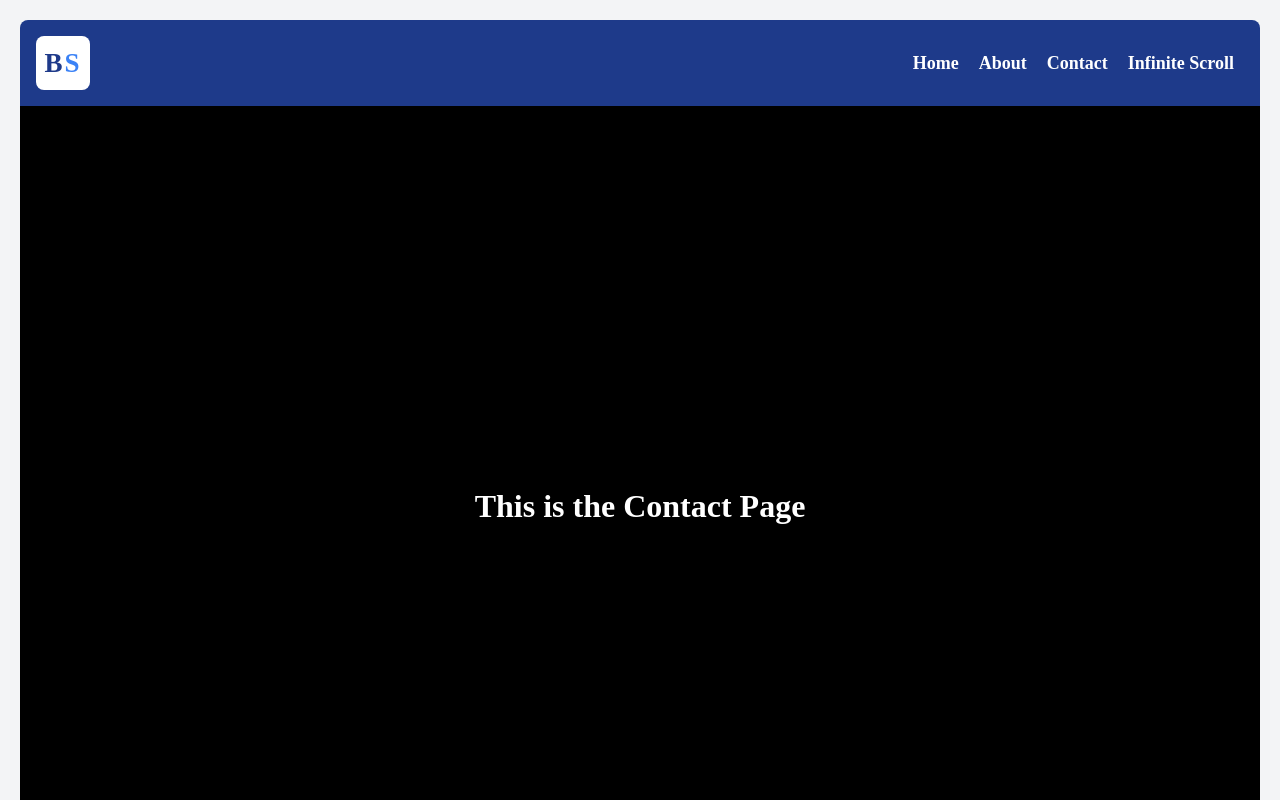
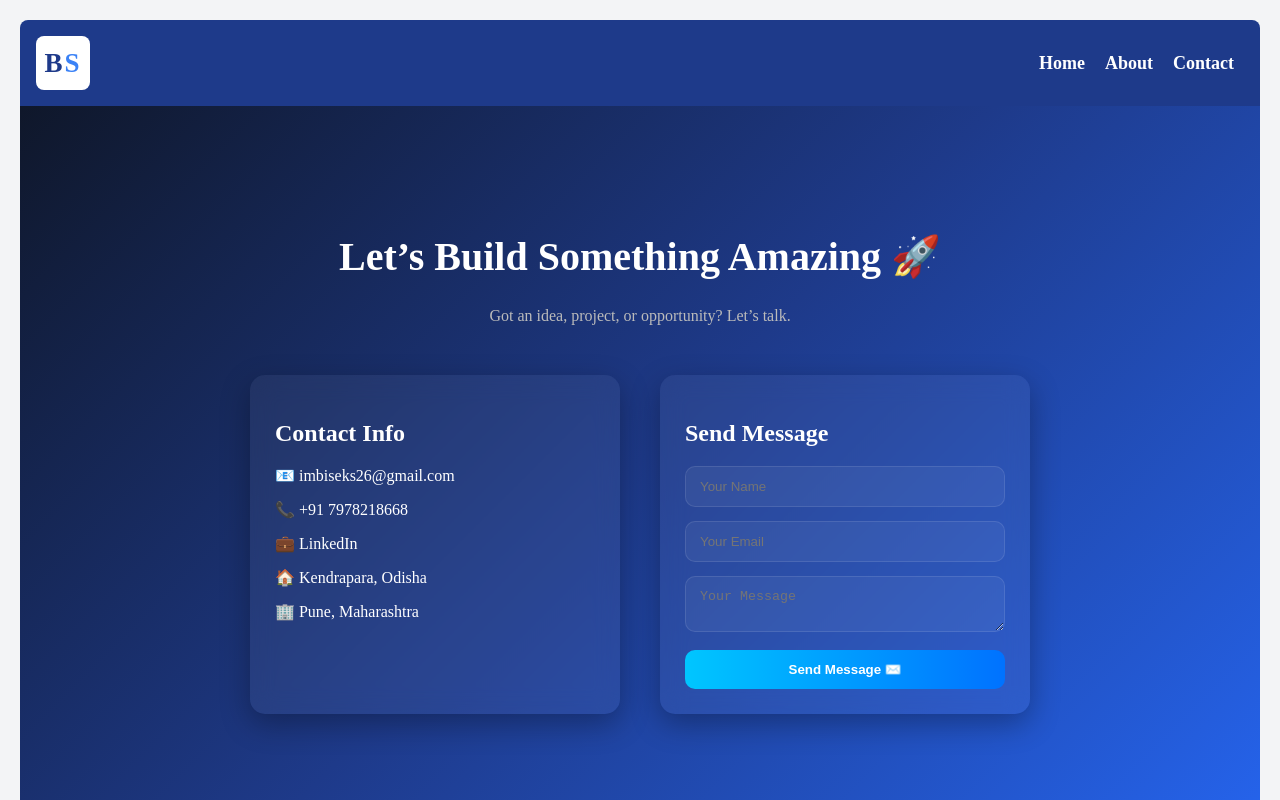
Before and after one commit to imbibeks826/React_app, a React (Vite) app: page /contact in a window 1280 px wide. Shown: the top 800 px of the page. Built offline with nearby package versions, Linux system fonts and the light colour scheme.

Commit message:
refactored the code

```diff
--- a/package.json
+++ b/package.json
@@ -36,6 +36,7 @@
   },
   "dependencies": {
     "@tanstack/react-query": "^5.96.1",
+    "framer-motion": "^12.38.0",
     "react": "^19.2.4",
     "react-dom": "^19.2.4",
     "react-router": "^7.13.1",
--- a/src/components/Footer/Footer.jsx
+++ b/src/components/Footer/Footer.jsx
@@ -1,20 +1,23 @@
 import React from 'react'
 import { Button, ButtonGroup, CTASection } from './styles'
-import { useNavigate } from 'react-router';
+import { useLocation, useNavigate } from 'react-router';
 
 function Footer() {
   const navigate = useNavigate();
+  const location = useLocation();
+  const isContactPage = location?.pathname.toLocaleLowerCase() == "/contact".toLocaleLowerCase()
+  console.log(isContactPage, location?.pathname,  "/Contact")
   return (
     <CTASection>
-    <h2>Ready to Build Something Great?</h2>
+    {!isContactPage &&<><h2>Ready to Build Something Great?</h2>
     <p>
       Let's collaborate on your next project and create something amazing
       together.
-    </p>
+    </p></>}
     <ButtonGroup style={{ justifyContent: "center" }}>
-      <Button className="primary" onClick={() => navigate("/contact")}>
+      {!isContactPage && <Button className="primary" onClick={() => navigate("/contact")}>
         Contact Me
-      </Button>
+      </Button>}
       <Button className="secondary" onClick={() => navigate("/about")}>
         Learn More
       </Button>
--- a/src/components/Nvabar/styles.js
+++ b/src/components/Nvabar/styles.js
@@ -76,7 +76,7 @@ export const HumbergerContainer = styled.div`
   top: 106px;
   left: 20px;
   width: calc(100% - 40px);
-  height: auto;
+  height: 100vh;
   background-color: rgba(0, 0, 0, 0.9);
   display: flex;
   flex-direction: column;
--- a/src/data/Constants.js
+++ b/src/data/Constants.js
@@ -13,11 +13,6 @@ export const NavBarLinks = [
     label: "Contact",
     path: "/Contact",
     id: 3,
-  },
-  {
-    label: "Infinite Scroll",
-    path: "infinite-scroll",
-    id: 4,
   },
 ];
 
--- a/src/screens/About/About.js
+++ b/src/screens/About/About.js
@@ -1,17 +1,124 @@
-import React from "react";
-import { Outlet, useNavigate } from "react-router";
+import React, { useState } from "react";
+import styled from "styled-components";
 
-const About = () => {
-    const navigate = useNavigate();
-    return(
-        <>
-        <div style={{display:'flex', flex:1, height: '100vh', backgroundColor:'#1e3a8a', justifyContent:'center', alignItems:'center'}}>
-            <h1 style={{color: 'white'}}>This is the About Page</h1>
-            <button style={{marginLeft: '20px', padding: '10px 20px', fontSize: '16px'}} onClick={()=>{navigate('/about/projects')}}>Click Me</button>
-        </div>
-        <Outlet />
-        </>
-    )
-};
+const Container = styled.div`
+  min-height: 100vh;
+  background: linear-gradient(135deg, #0b1d3a, #2e4a8a);
+  color: white;
+  font-family: "Segoe UI", sans-serif;
+`;
 
-export default About;
+const Content = styled.div`
+  padding: 40px;
+  max-width: 1000px;
+  margin: 0 auto;
+`;
+
+const Title = styled.h1`
+  font-size: 40px;
+  margin-bottom: 20px;
+`;
+
+const Text = styled.p`
+  color: #d1d5db;
+  line-height: 1.6;
+  margin-bottom: 16px;
+`;
+
+const Section = styled.div`
+  margin-top: 40px;
+`;
+
+// Carousel Styles
+const CarouselWrapper = styled.div`
+  margin-top: 30px;
+  text-align: center;
+`;
+
+const Image = styled.img`
+  width: 100%;
+  max-height: 400px;
+  object-fit: cover;
+  border-radius: 12px;
+`;
+
+const Button = styled.button`
+  margin: 10px;
+  padding: 8px 16px;
+  border: none;
+  border-radius: 6px;
+  background: white;
+  color: #2e4a8a;
+  cursor: pointer;
+`;
+
+export default function AboutPage() {
+  const images = [
+    "https://picsum.photos/id/1011/800/400",
+    "https://picsum.photos/id/1015/800/400",
+    "https://picsum.photos/id/1016/800/400",
+    "https://picsum.photos/id/1020/800/400",
+    "https://picsum.photos/id/1024/800/400",
+    "https://picsum.photos/id/1025/800/400",
+    "https://picsum.photos/id/1035/800/400",
+    "https://picsum.photos/id/1039/800/400",
+    "https://picsum.photos/id/1043/800/400",
+    "https://picsum.photos/id/1050/800/400",
+  ];
+
+  const [index, setIndex] = useState(0);
+
+  const next = () => setIndex((index + 1) % images.length);
+  const prev = () => setIndex((index - 1 + images.length) % images.length);
+
+  return (
+    <Container>
+      <Content>
+        <Title>About Me</Title>
+
+        <Text>
+          Hi, I'm Bibekananda Sahoo. I come from a diverse background and have
+          lived in multiple states across India, which helped me adapt to
+          different cultures and environments.
+        </Text>
+
+        <Text>
+          I have stayed in Odisha (home state), West Bengal, Gujarat,
+          Maharashtra, Karnataka, and Uttarakhand. These experiences shaped my
+          perspective and communication skills.
+        </Text>
+
+        <Section>
+          <h2>Education</h2>
+          <Text style={{ fontWeight: "bold", fontStyle: "italic" }}>
+            School: Jawahar Navodaya Vidyalaya (JNV), Baro, Kendrapara
+          </Text>
+          <Text>Completed 10th and 12th (2008 – 2015)</Text>
+          <Text style={{ fontWeight: "bold", fontStyle: "italic" }}>
+            College: Government College of Engineering, Keonjhar
+          </Text>
+          <Text>
+            Bachelor of Technology - Computer Science & Engineering (2016-2020)
+          </Text>
+        </Section>
+
+        <Section>
+          <h2>Languages Known</h2>
+          <Text>Odia, Hindi, English</Text>
+        </Section>
+
+        {/* Image Carousel */}
+        <Section>
+          <h2>Memories & Journey</h2>
+          <CarouselWrapper>
+            <Image src={images[index]} alt="carousel" />
+            <div>
+              <Button onClick={prev}>Previous</Button>
+              <Button onClick={next}>Next</Button>
+            </div>
+          </CarouselWrapper>
+        </Section>
+      </Content>
+    </Container>
+  );
+}
--- a/src/screens/Contact/Contact.js
+++ b/src/screens/Contact/Contact.js
@@ -1,11 +1,179 @@
 import React from "react";
+import { motion } from "framer-motion";
 
 const Contact = () => {
-    return(
-        <div style={{display:'flex', flex:1, height: '100vh', backgroundColor:'black', justifyContent:'center', alignItems:'center'}}>
-            <h1 style={{color: 'white'}}>This is the Contact Page</h1>
-        </div>
-    )
+  return (
+    <div style={styles.page}>
+      {/* HERO */}
+      <motion.div
+        initial={{ opacity: 0, y: -40 }}
+        animate={{ opacity: 1, y: 0 }}
+        transition={{ duration: 0.8 }}
+        style={styles.hero}
+      >
+        <h1 style={styles.heroTitle}>Let’s Build Something Amazing 🚀</h1>
+        <p style={styles.heroSub}>
+          Got an idea, project, or opportunity? Let’s talk.
+        </p>
+      </motion.div>
+
+      {/* CONTENT */}
+      <div style={styles.container}>
+        {/* LEFT CARD */}
+        <motion.div whileHover={{ scale: 1.03 }} style={styles.card}>
+          <h2>Contact Info</h2>
+
+          <div style={styles.item}>
+            📧{"  "}
+            <a style={styles.linkItem} href="mailto:imbiseks26@gmail.com">
+              imbiseks26@gmail.com
+            </a>
+          </div>
+
+          <div style={styles.item}>
+            📞{"  "}
+            <a style={styles.linkItem} href="tel:+917978218668">
+              +91 7978218668
+            </a>
+          </div>
+
+          <div style={styles.item}>
+            💼{"  "}
+            <a
+              style={styles.linkItem}
+              href="https://linkedin.com"
+              target="_blank"
+            >
+              LinkedIn
+            </a>
+          </div>
+
+          <div style={styles.item}>{"🏠  Kendrapara, Odisha"}</div>
+          <div style={styles.item}>{"🏢  Pune, Maharashtra"}</div>
+        </motion.div>
+
+        {/* FORM */}
+        <motion.div whileHover={{ scale: 1.03 }} style={styles.form}>
+          <h2>Send Message</h2>
+
+          <input placeholder="Your Name" style={styles.input} />
+          <input placeholder="Your Email" style={styles.input} />
+          <textarea placeholder="Your Message" style={styles.input} />
+
+          <motion.button
+            whileHover={{ scale: 1.05 }}
+            whileTap={{ scale: 0.95 }}
+            style={styles.button}
+          >
+            Send Message ✉️
+          </motion.button>
+        </motion.div>
+      </div>
+    </div>
+  );
+};
+
+const styles = {
+  page: {
+    minHeight: "auto",
+    paddingTop: "100px",
+    paddingBottom: "100px",
+    background: "linear-gradient(135deg, #0f172a, #1e3a8a, #2563eb)",
+    color: "#fff",
+    // fontFamily: "Inter, sans-serif",
+  },
+
+  hero: {
+    textAlign: "center",
+    marginBottom: "50px",
+  },
+
+  heroTitle: {
+    fontSize: "40px",
+    fontWeight: "bold",
+  },
+
+  heroSub: {
+    color: "#bbb",
+    marginTop: "10px",
+  },
+
+  container: {
+    display: "flex",
+    justifyContent: "center",
+    gap: "40px",
+    flexWrap: "wrap",
+  },
+
+  card: {
+    width: "320px",
+    padding: "25px",
+    borderRadius: "15px",
+    background: "rgba(255,255,255,0.05)",
+    backdropFilter: "blur(12px)",
+    boxShadow: "0 10px 30px rgba(0,0,0,0.3)",
+    transition: "0.3s",
+  },
+
+  form: {
+    width: "320px",
+    padding: "25px",
+    borderRadius: "15px",
+    background: "rgba(255,255,255,0.05)",
+    backdropFilter: "blur(12px)",
+    boxShadow: "0 10px 30px rgba(0,0,0,0.3)",
+  },
+
+  item: {
+    marginBottom: "15px",
+  },
+
+  linkItem: {
+    textDecoration: "none",
+    color: "inherit",
+  },
+
+  input: {
+    boxSizing: "border-box",
+    width: "100%",
+    padding: "12px 14px",
+    marginBottom: "14px",
+    borderRadius: "10px",
+    border: "1px solid rgba(255,255,255,0.1)",
+    background: "rgba(255,255,255,0.05)",
+    color: "#fff",
+    outline: "none",
+    transition: "all 0.3s ease",
+  },
+  //   input: {
+  //     boxSizing: "contet-box",
+  //     width: "100%",
+  //     padding: "12px",
+  //     marginBottom: "12px",
+  //     borderRadius: "8px",
+  //     border: "none",
+  //     outline: "none",
+  //   },
+
+  textarea: {
+    width: "100%",
+    padding: "12px",
+    height: "110px",
+    borderRadius: "8px",
+    border: "none",
+    outline: "none",
+  },
+
+  button: {
+    width: "100%",
+    padding: "12px",
+    borderRadius: "10px",
+    border: "none",
+    background: "linear-gradient(90deg, #00c6ff, #0072ff)",
+    color: "#fff",
+    fontWeight: "bold",
+    cursor: "pointer",
+  },
 };
 
 export default Contact;
--- a/src/screens/HomePage/styles.js
+++ b/src/screens/HomePage/styles.js
@@ -2,7 +2,7 @@ import styled from "styled-components";
 
 export const HomeContainer = styled.div`
   min-height: 100vh;
-  background: linear-gradient(135deg, #667eea 0%, #764ba2 100%);
+  background: linear-gradient(135deg, #0f172a, #1e3a8a, #2563eb);
   color: white;
 `;
 
```
Also changed, not shown: 2 other files (tests, documents, lock files or other folders).
